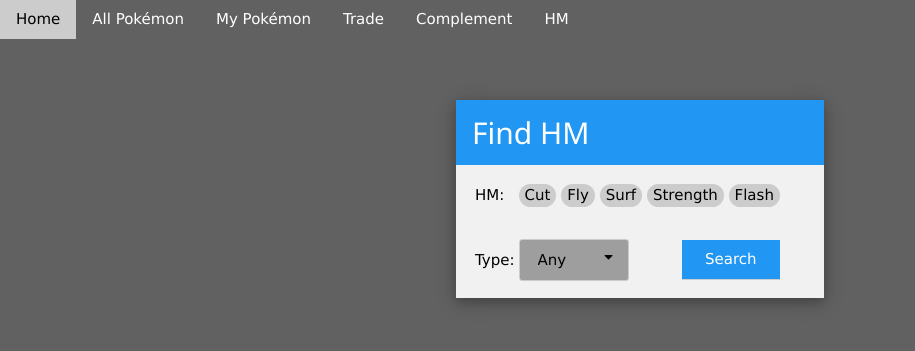
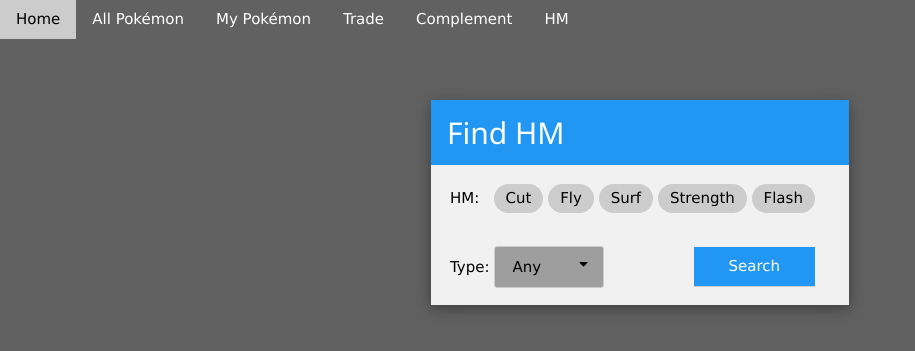
Before and after one commit to BrianKovacs/pokebase, a PHP site: page /hm.php in a window 1280 px wide. Shown: the top 351 px of the page, without its empty margins (0-915 px from the left). Run offline with PHP 8.4, Linux system fonts and the light colour scheme; grey boxes are pictures that could not be loaded.

Commit message:
Adjusted form input spacing

```diff
--- a/hm.php
+++ b/hm.php
@@ -14,13 +14,14 @@
     display:none;
   }
   .toggle + label {
+    display: inline-block;
     cursor: pointer;
     background-color: #ccc;
     -webkit-transition: .4s;
     transition: .4s;
     text-align: center;
     border-radius: 34px;
-    padding: 2px 6px 3px;
+    padding: 3px 12px 4px;
   }
 
   input:checked + label {
@@ -76,7 +77,7 @@
     </div>
   </div>
 
-  <div class="w3-container" style="margin:auto; width:400px;">
+  <div class="w3-container" style="margin:auto; width:450px;">
 
     <div class="w3-card-4">
       <div class="w3-container w3-blue">
@@ -84,7 +85,6 @@
       </div>
 
       <form class="w3-container w3-light-grey" action="<?php echo htmlspecialchars($_SERVER["PHP_SELF"]); ?>" method="post">
-
         <table>
           <tr>
             <td>HM: </td>
```
